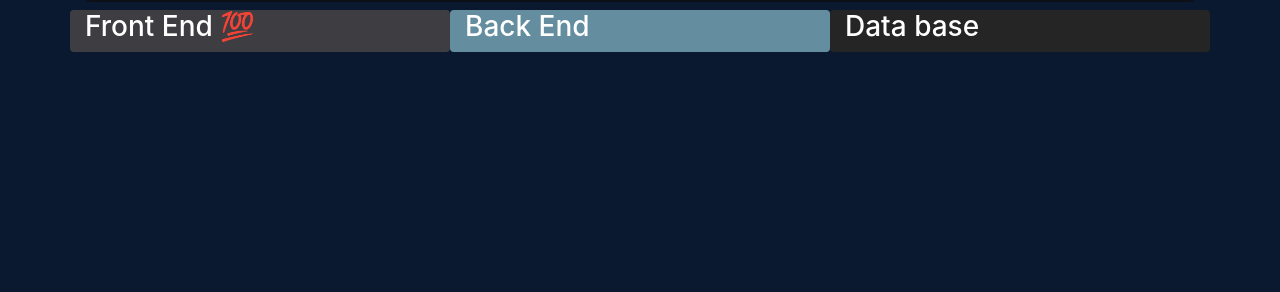
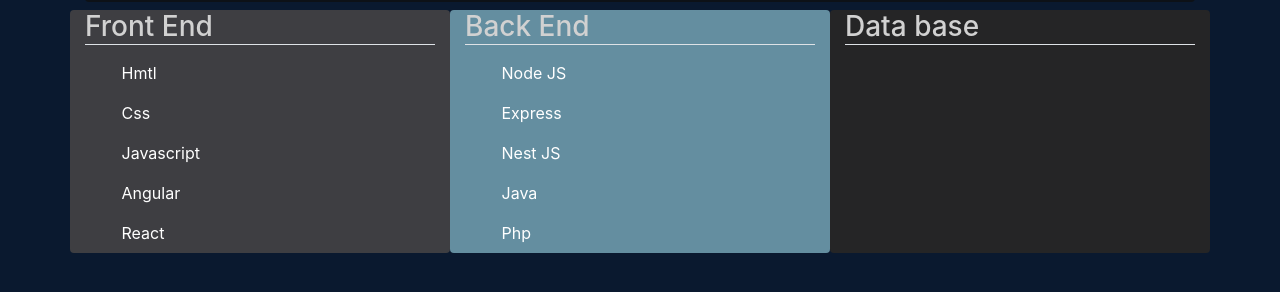
Before and after one commit to rolando167/html-totales-guide, a plain HTML site: page index.html in a window 1280 px wide. Shown: the part 102-394 px from the top of the page. Drawn offline with nearby package versions, Linux system fonts and the light colour scheme; files whose address does not match are found by name.

Commit message:
RH 16 - CA 💻 🐯

```diff
--- a/assets/css/styles.css
+++ b/assets/css/styles.css
@@ -3,6 +3,7 @@
     --dark-x: #1e2126;
     --dark-xx: #0d1117;
     --light: #ffffff;
+    --gray-1: #d1d1d1;
     --sky: #007acc;
     --sky-1: #3e3e42;
     --sky-2: #648ea0;
@@ -36,17 +37,17 @@ html {
 
 .bg-card-1{
     background-color: var(--sky-1) !important;
-    color: var(--light);
+    color: var(--gray-1);
 }
 
 .bg-card-2{
     background-color: var(--sky-2) !important;
-    color: var(--light);
+    color: var(--gray-1);
 }
 
 .bg-card-3{
     background-color: var(--sky-3) !important;
-    color: var(--light);
+    color: var(--gray-1);
 }
 
 @media screen and (max-width: 767px) {
--- a/index.html
+++ b/index.html
@@ -27,16 +27,99 @@
     <section class="container mt-2">
         <div class="row row-cols-1 row-cols-lg-3 row-colos-md-3">
             <div class="col bg-dark rounded bg-card-1 mb-1">
-                <h3>Front End 💯</h3>
+                <h3 class="border-bottom">Front End</h3>
                 <div class="rounded ">
-
+                    <ul class="nav nav-pills flex-column mb-auto">
+                        <li class="nav-item">
+                            <a href="#" class="nav-link text-white" aria-current="page">
+                                <svg class="bi pe-none me-2" width="16" height="16">
+                                    <use xlink:href="#home"></use>
+                                </svg>
+                                Hmtl
+                            </a>
+                        </li>
+                        <li>
+                            <a href="#" class="nav-link text-white">
+                                <svg class="bi pe-none me-2" width="16" height="16">
+                                    <use xlink:href="#speedometer2"></use>
+                                </svg>
+                                Css
+                            </a>
+                        </li>
+                        <li>
+                            <a href="#" class="nav-link text-white">
+                                <svg class="bi pe-none me-2" width="16" height="16">
+                                    <use xlink:href="#speedometer2"></use>
+                                </svg>
+                                Javascript
+                            </a>
+                        </li>
+                        <li>
+                            <a href="#" class="nav-link text-white">
+                                <svg class="bi pe-none me-2" width="16" height="16">
+                                    <use xlink:href="#speedometer2"></use>
+                                </svg>
+                                Angular
+                            </a>
+                        </li>
+                        <li>
+                            <a href="#" class="nav-link text-white">
+                                <svg class="bi pe-none me-2" width="16" height="16">
+                                    <use xlink:href="#speedometer2"></use>
+                                </svg>
+                                React
+                            </a>
+                        </li>
+                    </ul>
                 </div>
             </div>
             <div class="col bg-dark rounded bg-card-2 mb-1">
-                <h3>Back End</h3>
+                <h3 class="border-bottom">Back End</h3>
+                <ul class="nav nav-pills flex-column mb-auto">
+                    <li class="nav-item">
+                        <a href="#" class="nav-link text-white" aria-current="page">
+                            <svg class="bi pe-none me-2" width="16" height="16">
+                                <use xlink:href="#home"></use>
+                            </svg>
+                            Node JS
+                        </a>
+                    </li>
+                    <li>
+                        <a href="#" class="nav-link text-white">
+                            <svg class="bi pe-none me-2" width="16" height="16">
+                                <use xlink:href="#speedometer2"></use>
+                            </svg>
+                            Express
+                        </a>
+                    </li>
+                    <li>
+                        <a href="#" class="nav-link text-white">
+                            <svg class="bi pe-none me-2" width="16" height="16">
+                                <use xlink:href="#speedometer2"></use>
+                            </svg>
+                            Nest JS
+                        </a>
+                    </li>
+                    <li>
+                        <a href="#" class="nav-link text-white">
+                            <svg class="bi pe-none me-2" width="16" height="16">
+                                <use xlink:href="#speedometer2"></use>
+                            </svg>
+                            Java
+                        </a>
+                    </li>
+                    <li>
+                        <a href="#" class="nav-link text-white">
+                            <svg class="bi pe-none me-2" width="16" height="16">
+                                <use xlink:href="#speedometer2"></use>
+                            </svg>
+                            Php
+                        </a>
+                    </li>
+                </ul>
             </div>
             <div class="col bg-dark rounded bg-card-3 mb-1">
-                <h3>Data base</h3>
+                <h3 class="border-bottom">Data base</h3>
             </div>
 
         </div>
```
